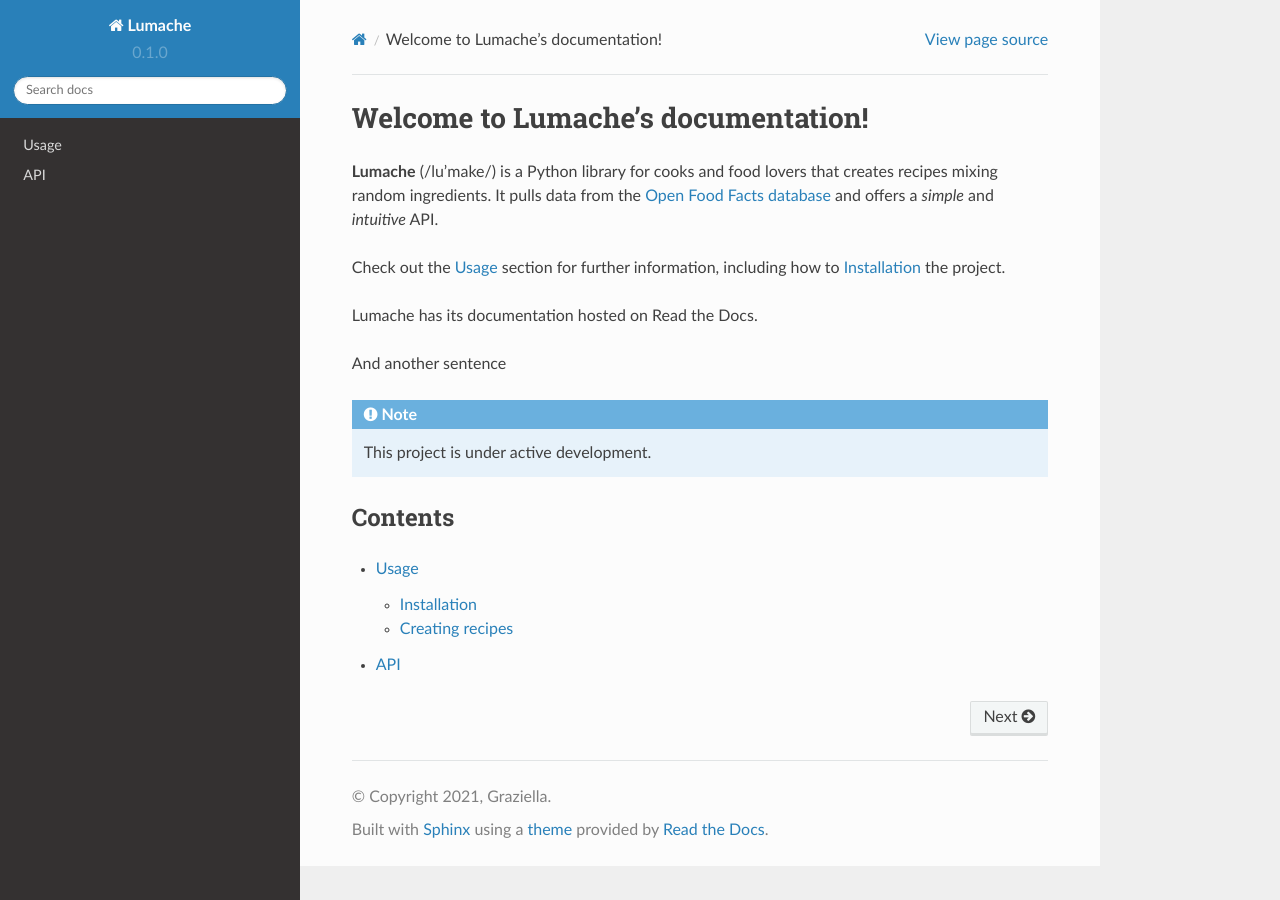
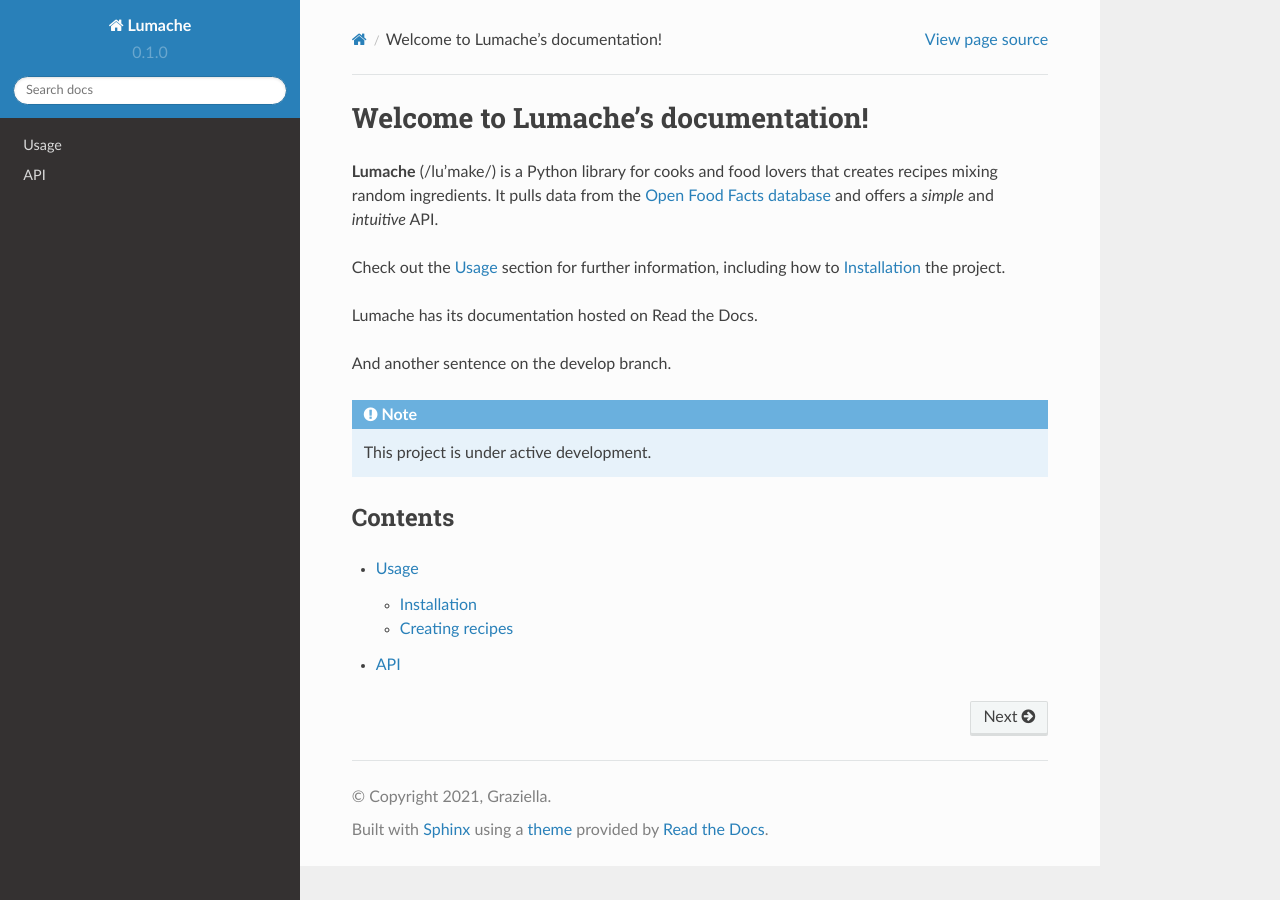
Before and after one commit to tbalke/rtdtut, a Sphinx documentation site: the page built from docs/source/index.rst, in a window 1280 px wide. Built offline with Sphinx 7.4.7 and the Read the Docs theme 2.0.0, drawn with Linux system fonts in a browser that asks for light colours.

Commit message:
only develop

```diff
--- a/docs/source/index.rst
+++ b/docs/source/index.rst
@@ -11,7 +11,7 @@ how to :ref:`installation` the project.
 
 Lumache has its documentation hosted on Read the Docs.
 
-And another sentence
+And another sentence on the develop branch.
 
 .. note::
 
```
